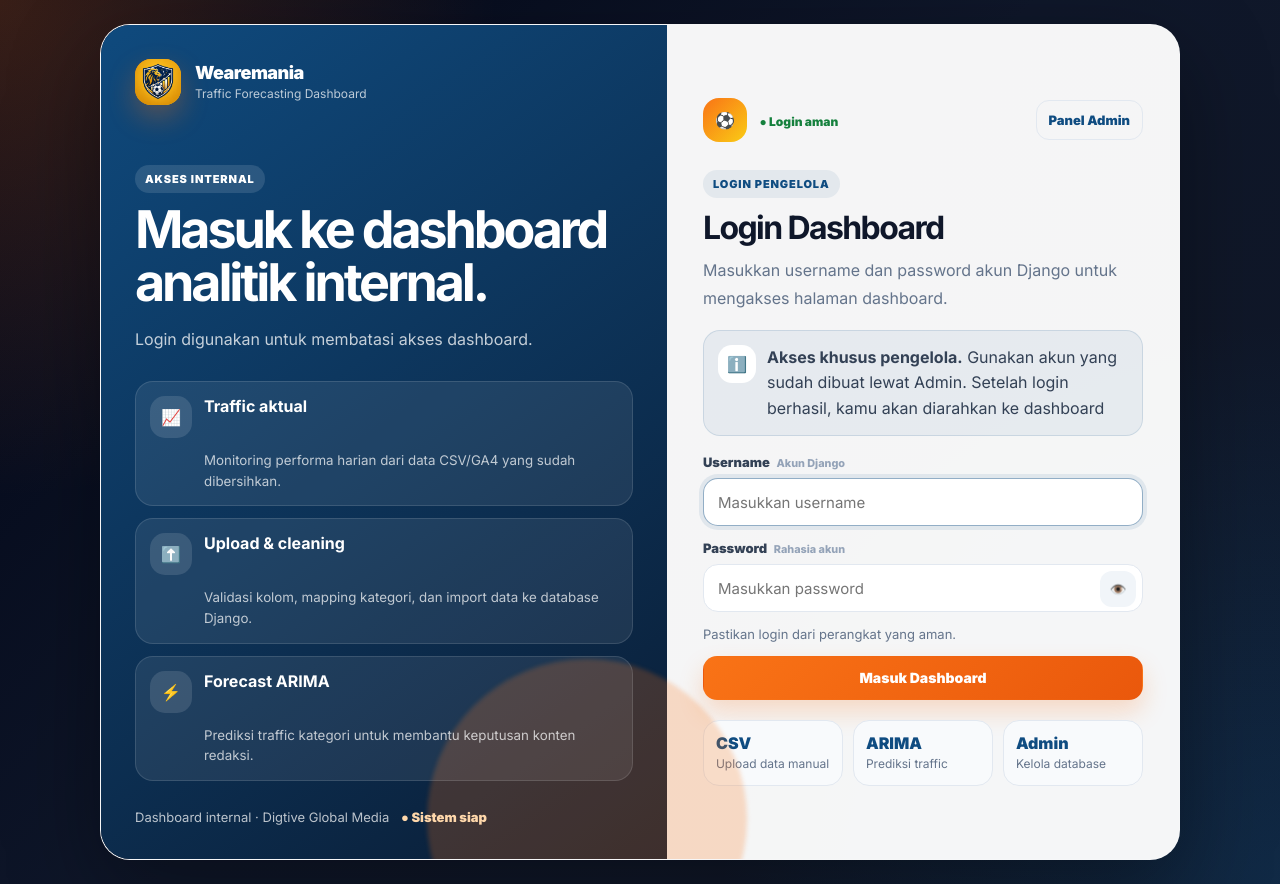
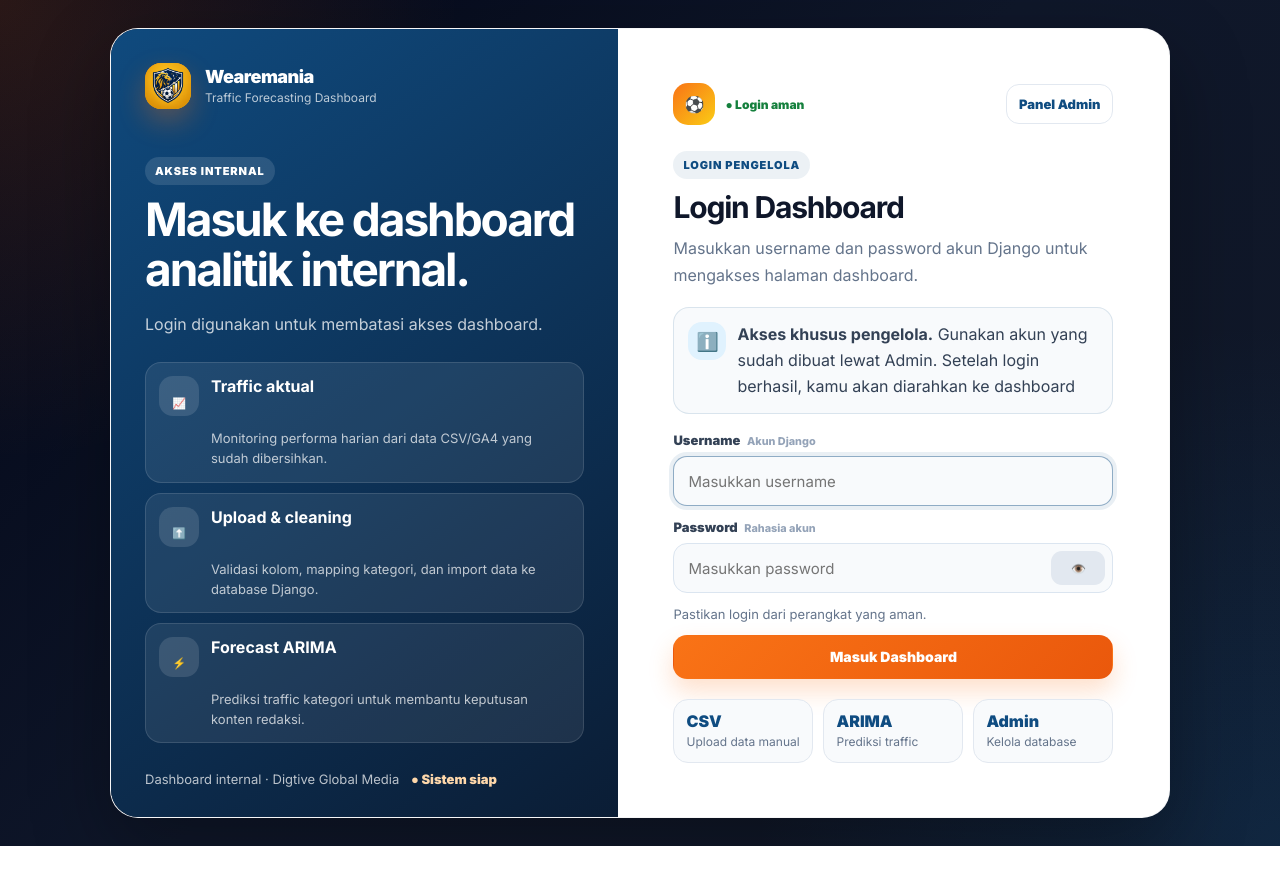
Before and after one commit to Freddy47588/django-arima-wearemania-traffic-forecasting, a Django app: page /login/ in a window 1280 px wide. After the commit the page ends 846 px from the top, so only its background shows below. Run offline with Django 5.2, Linux system fonts and the light colour scheme.

Commit message:
style: enhance UI styling and improve CSS structure
- Refactor and improve common.css utilities
- Update dashboard.css with better responsive design
- Completely redesign login.css with modern styling
- Improve layout consistency across all pages

```diff
--- a/analytics/static/assets/css/common.css
+++ b/analytics/static/assets/css/common.css
@@ -24,6 +24,7 @@
     --radius-lg: 18px;
     --radius-md: 14px;
     --font-main: "Inter", "Segoe UI", Roboto, "Helvetica Neue", "Noto Sans", sans-serif;
+    --mobile-topbar-height: 64px;
 }
 
 * {
--- a/analytics/static/assets/css/login.css
+++ b/analytics/static/assets/css/login.css
@@ -2,23 +2,23 @@
     display: grid;
     min-height: 100vh;
     place-items: center;
-    padding: 24px;
+    padding: 28px;
     background:
-        radial-gradient(circle at top left, rgba(249, 115, 22, 0.22), transparent 32%),
-        radial-gradient(circle at bottom right, rgba(15, 76, 129, 0.34), transparent 36%),
+        radial-gradient(circle at top left, rgba(249, 115, 22, 0.16), transparent 30%),
+        radial-gradient(circle at bottom right, rgba(15, 76, 129, 0.28), transparent 34%),
         linear-gradient(135deg, #020617 0%, #0f172a 48%, #111827 100%);
 }
 
 .login-wrapper {
     display: grid;
-    grid-template-columns: 1.05fr 0.95fr;
-    width: min(100%, 1080px);
-    min-height: min(660px, calc(100vh - 48px));
+    grid-template-columns: minmax(440px, 0.92fr) minmax(420px, 1fr);
+    width: min(100%, 1060px);
+    min-height: min(640px, calc(100vh - 56px));
     overflow: hidden;
     border: 1px solid rgba(255, 255, 255, 0.12);
-    border-radius: 30px;
+    border-radius: 28px;
     background: rgba(255, 255, 255, 0.96);
-    box-shadow: 0 30px 90px rgba(0, 0, 0, 0.36);
+    box-shadow: 0 28px 80px rgba(0, 0, 0, 0.32);
 }
 
 .login-info {
@@ -27,22 +27,11 @@
     flex-direction: column;
     justify-content: space-between;
     min-height: 100%;
-    padding: 34px;
+    padding: 34px 34px 30px;
     background:
         linear-gradient(145deg, rgba(15, 76, 129, 0.96), rgba(10, 29, 53, 0.96)),
         #0f172a;
     color: var(--white);
-}
-
-.login-info::after {
-    content: "";
-    position: absolute;
-    inset: auto -80px -120px auto;
-    width: 320px;
-    height: 320px;
-    border-radius: 50%;
-    background: rgba(249, 115, 22, 0.22);
-    filter: blur(2px);
 }
 
 .login-brand {
@@ -54,14 +43,14 @@
     position: relative;
     z-index: 1;
     max-width: 520px;
-    margin: 60px 0 28px;
+    margin: 48px 0 24px;
 }
 
 .login-copy h1 {
     margin: 0;
-    font-size: clamp(32px, 4.5vw, 52px);
-    line-height: 1.02;
-    letter-spacing: -0.06em;
+    font-size: clamp(34px, 3.6vw, 46px);
+    line-height: 1.08;
+    letter-spacing: -0.045em;
 }
 
 .login-copy p {
@@ -74,27 +63,34 @@
     position: relative;
     z-index: 1;
     display: grid;
-    gap: 12px;
+    gap: 10px;
 }
 
 .login-feature-list div {
     display: grid;
-    grid-template-columns: 42px 1fr;
+    grid-template-columns: 40px 1fr;
     gap: 12px;
     align-items: start;
-    padding: 14px;
+    padding: 13px;
     border: 1px solid rgba(255, 255, 255, 0.12);
-    border-radius: 18px;
+    border-radius: 16px;
     background: rgba(255, 255, 255, 0.08);
 }
 
 .login-feature-list span {
     display: grid;
     place-items: center;
-    width: 42px;
-    height: 42px;
-    border-radius: 15px;
+    width: 40px;
+    height: 40px;
+    border-radius: 14px;
     background: rgba(255, 255, 255, 0.12);
+    color: #ffedd5;
+    font-size: 11px;
+    font-weight: 950;
+}
+
+.login-feature-list span::before {
+    content: attr(data-icon);
 }
 
 .login-feature-list strong,
@@ -105,6 +101,7 @@
 .login-feature-list small {
     grid-column: 2;
     color: rgba(255, 255, 255, 0.72);
+    font-size: 13px;
     line-height: 1.55;
 }
 
@@ -126,7 +123,8 @@
     display: flex;
     flex-direction: column;
     justify-content: center;
-    padding: 36px;
+    padding: 44px 38px;
+    background: #ffffff;
 }
 
 .login-panel-head {
@@ -134,17 +132,30 @@
     justify-content: space-between;
     align-items: center;
     gap: 14px;
-    margin-bottom: 28px;
+    width: min(100%, 440px);
+    margin: 0 auto 26px;
+}
+
+.login-panel-head > div {
+    display: inline-flex;
+    align-items: center;
+    gap: 10px;
 }
 
 .panel-logo {
     display: inline-grid;
     place-items: center;
-    width: 44px;
-    height: 44px;
-    margin-right: 8px;
-    border-radius: 16px;
+    width: 42px;
+    height: 42px;
+    overflow: hidden;
+    border-radius: 15px;
     background: linear-gradient(135deg, #f97316, #facc15);
+}
+
+.panel-logo img {
+    width: 100%;
+    height: 100%;
+    object-fit: cover;
 }
 
 .login-status {
@@ -169,8 +180,8 @@
 .form-title h2 {
     margin: 0;
     color: var(--text);
-    font-size: 32px;
-    letter-spacing: -0.05em;
+    font-size: 30px;
+    letter-spacing: -0.04em;
 }
 
 .form-title p {
@@ -179,15 +190,27 @@
     line-height: 1.7;
 }
 
+.form-title,
+.message-stack.compact,
+.login-panel .alert,
+.login-note,
+.login-form,
+.login-metrics {
+    width: min(100%, 440px);
+    margin-left: auto;
+    margin-right: auto;
+}
+
 .login-note {
     display: grid;
     grid-template-columns: 38px 1fr;
     gap: 11px;
-    margin: 18px 0;
+    margin-top: 18px;
+    margin-bottom: 18px;
     padding: 14px;
     border: 1px solid rgba(15, 76, 129, 0.13);
-    border-radius: 17px;
-    background: rgba(15, 76, 129, 0.06);
+    border-radius: 16px;
+    background: #f8fafc;
 }
 
 .login-note span {
@@ -196,7 +219,10 @@
     width: 38px;
     height: 38px;
     border-radius: 14px;
-    background: #ffffff;
+    background: #e0f2fe;
+    color: var(--primary);
+    font-size: 18px;
+    font-weight: 950;
 }
 
 .login-note p {
@@ -207,7 +233,7 @@
 
 .login-form {
     display: grid;
-    gap: 14px;
+    gap: 13px;
 }
 
 .field-group {
@@ -229,11 +255,11 @@
 
 .field-group input {
     width: 100%;
-    min-height: 48px;
+    min-height: 50px;
     padding: 12px 14px;
-    border: 1px solid var(--border);
-    border-radius: 15px;
-    background: #ffffff;
+    border: 1px solid #dbe5f0;
+    border-radius: 14px;
+    background: #f8fafc;
     color: var(--text);
     font-size: 15px;
     outline: none;
@@ -256,20 +282,24 @@
 }
 
 .password-wrap input {
-    padding-right: 54px;
+    padding-right: 70px;
 }
 
 .password-wrap button {
     position: absolute;
-    top: 7px;
-    right: 7px;
+    top: 8px;
+    right: 8px;
     display: grid;
     place-items: center;
-    width: 36px;
-    height: 36px;
+    min-width: 54px;
+    height: 34px;
+    padding: 0 10px;
     border: 0;
-    border-radius: 12px;
-    background: #f1f5f9;
+    border-radius: 11px;
+    background: #e2e8f0;
+    color: var(--primary-dark);
+    font-size: 12px;
+    font-weight: 900;
     cursor: pointer;
 }
 
@@ -296,9 +326,10 @@
 }
 
 .login-metrics div {
-    padding: 12px;
+    min-height: 64px;
+    padding: 11px 12px;
     border: 1px solid var(--border);
-    border-radius: 16px;
+    border-radius: 15px;
     background: #f8fafc;
 }
 
```
Also changed, not shown: other parts of analytics/static/assets/css/common.css (+22 -14 lines), analytics/static/assets/css/dashboard.css (+15 -1 lines).
